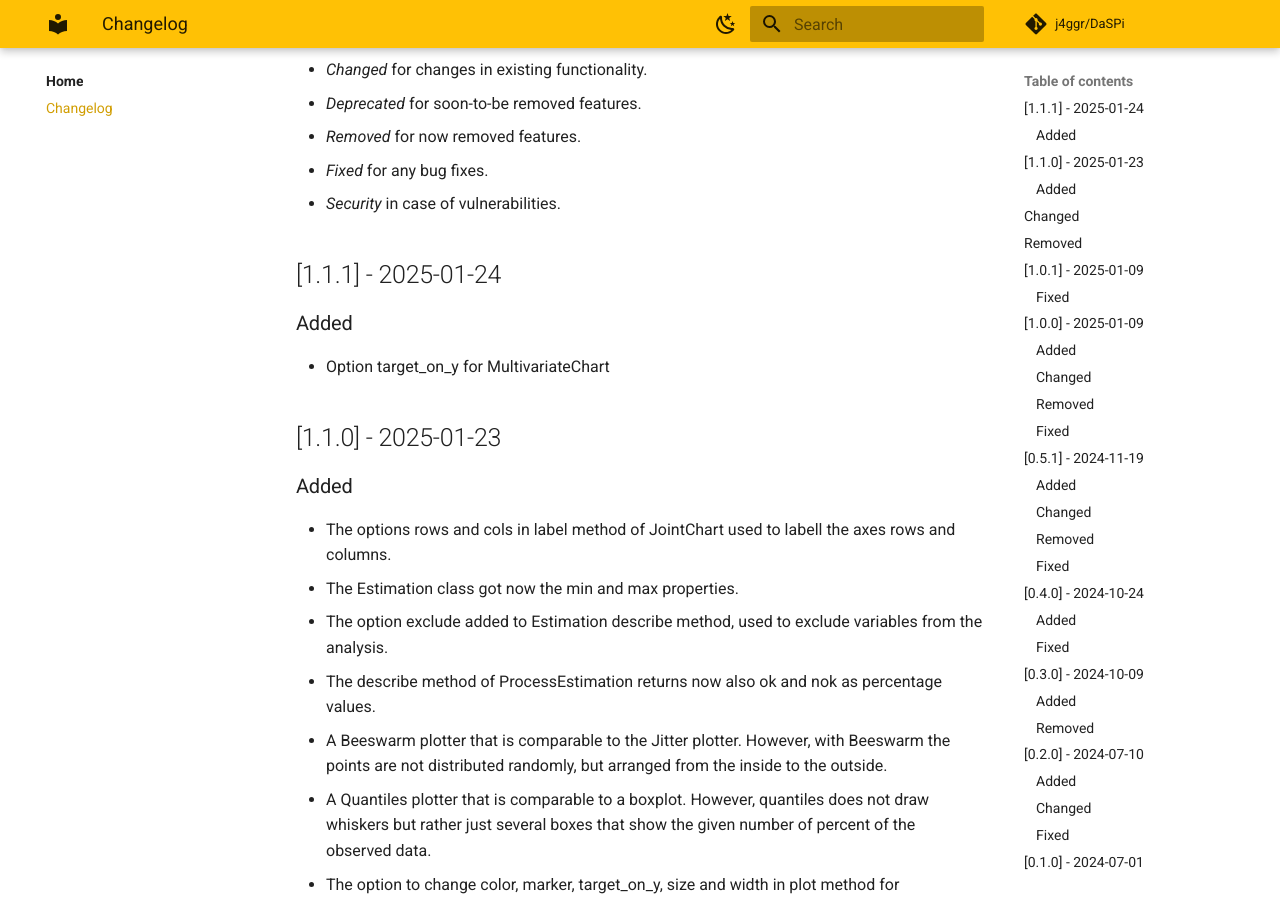
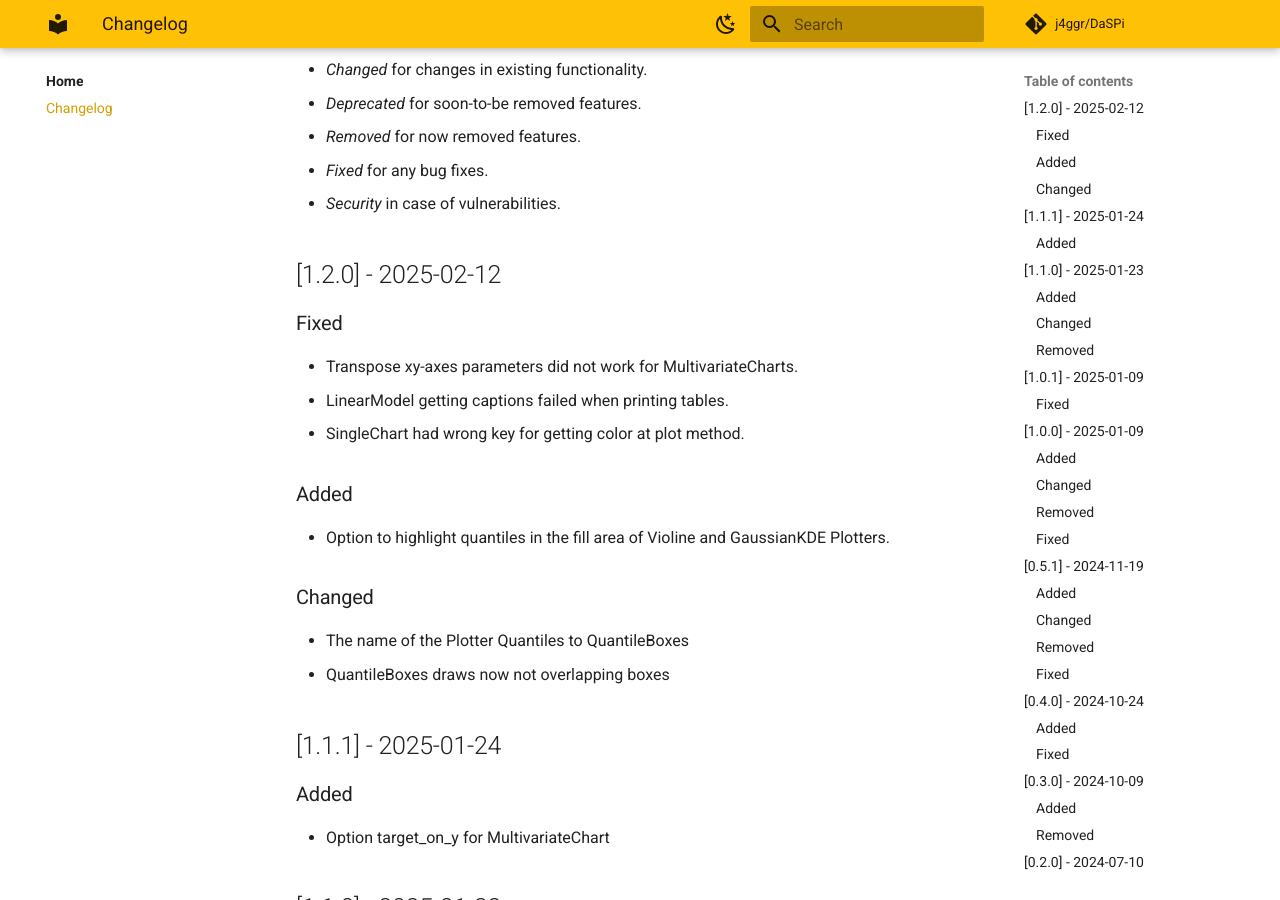
Before and after one commit to j4ggr/DaSPi, an MkDocs documentation site: the page built from docs/CHANGELOG.md, in a window 1280 px wide and 900 px high, scrolled down 329 px. Built offline with MkDocs 1.6.1 and Material for MkDocs 9.7.7, drawn with Linux system fonts in a browser that asks for light colours; comment, search, counter and statistics services are not loaded.

Commit message:
Release v1.2.0

```diff
--- a/docs/CHANGELOG.md
+++ b/docs/CHANGELOG.md
@@ -13,6 +13,23 @@ __Types of changes__:
 - _Removed_ for now removed features.
 - _Fixed_ for any bug fixes.
 - _Security_ in case of vulnerabilities.
+
+## [1.2.0] - 2025-02-12
+
+### Fixed
+
+- Transpose xy-axes parameters did not work for MultivariateCharts.
+- LinearModel getting captions failed when printing tables.
+- SingleChart had wrong key for getting color at plot method.
+
+### Added
+
+- Option to highlight quantiles in the fill area of Violine and GaussianKDE Plotters.
+
+### Changed
+
+- The name of the Plotter Quantiles to QuantileBoxes
+- QuantileBoxes draws now not overlapping boxes
 
 ## [1.1.1] - 2025-01-24
 
@@ -34,11 +51,11 @@ __Types of changes__:
 - The option hide_axis for each Plotter class during initialization.
 - The option visible_spines for each Plotter class during initialization.
 
-## Changed
+### Changed
 
 - The class name MultipleVariateChart to MultivariateChart
 
-## Removed
+### Removed
 
 - The option show_density_axis for GaussianKDE. Use hide_axis and visible_spines instead.
 
--- a/pyproject.toml
+++ b/pyproject.toml
@@ -1,6 +1,6 @@
 [project]
 name = "DaSPi"
-version = "1.1.1"
+version = "1.2.0"
 description = "Visualize and analyze your data with DaSPi. This package is designed for users who want to find relevant influencing factors in processes and validate improvements."
 authors = [
     {name = "Reto Jäggli", email = "reto@jaeggli.email"},
```
Also changed, not shown: 1 other file.
